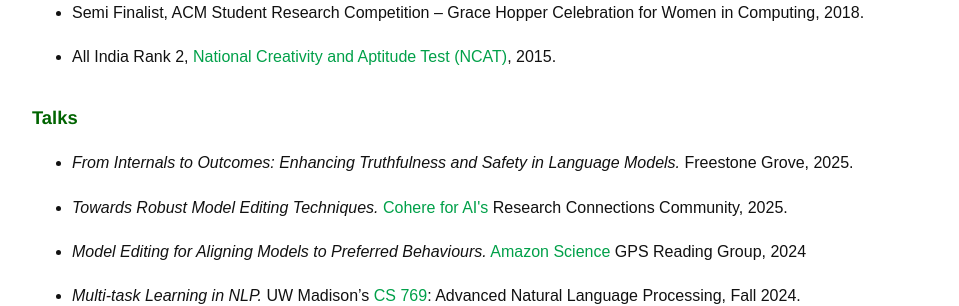
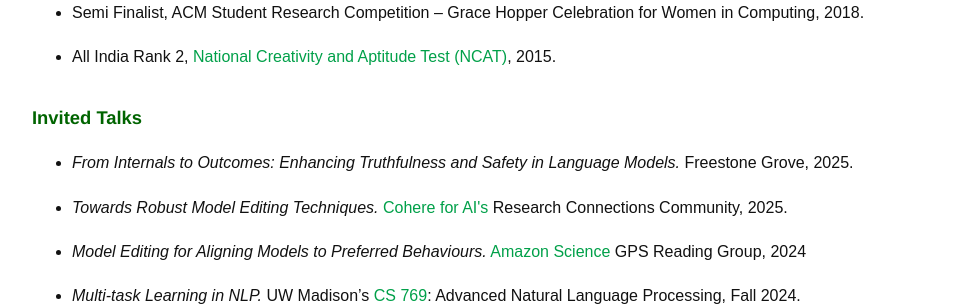
Before and after one commit to Uppaal/Uppaal.github.io, a Jekyll site: the page built from awards_service.html, in a window 1280 px wide. Shown: the part 336-642 px from the top of the page, without its empty margins (160-1119 px from the left). Built offline with Jekyll 4.4.1, drawn with Linux system fonts in a browser that asks for light colours.

Commit message:
Rename section 'Talks' to 'Invited Talks'

```diff
--- a/awards_service.html
+++ b/awards_service.html
@@ -24,7 +24,7 @@ title: Service and Recognition
   <li>All India Rank 2, <a href="http://ncat.co.in/">National Creativity and Aptitude Test (NCAT)</a>, 2015.</li>
 </ul>
 
-<h3>Talks</h3>
+<h3>Invited Talks</h3>
 <ul>
   <li><i>From Internals to Outcomes: Enhancing Truthfulness and Safety in Language Models.</i> Freestone Grove, 2025.</li>
   <li><i>Towards Robust Model Editing Techniques.</i> <a href="https://cohere.com/blog/introducing-cohere-for-ai">Cohere for AI's</a> Research Connections Community, 2025.</li>
```
